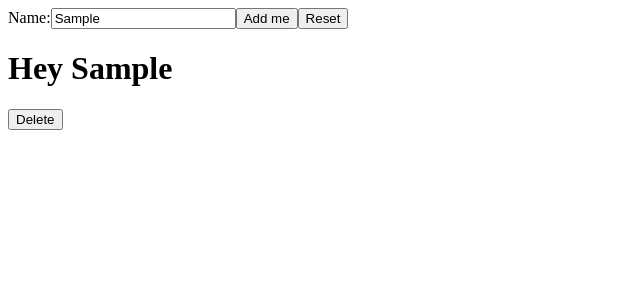
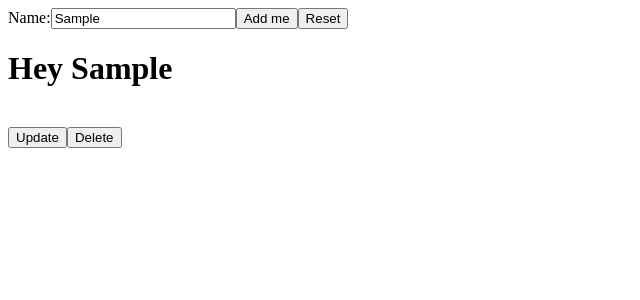
Before and after one commit to MagdalenaOuirane/Divination-react, a React (Create React App) app: page / in a window 1280 px wide. Both pictures are taken after typing "Sample" into the empty fields and a click on the button "Add me". Shown: the top 300 px of the page, without its empty margins (0-640 px from the left). Built offline with nearby package versions, Linux system fonts and the light colour scheme.

Commit message:
add  button update

```diff
--- a/src/NameMap.js
+++ b/src/NameMap.js
@@ -3,10 +3,18 @@ import React from 'react';
 
 const NameMap = (props) => (
 
+    <div>
 
-    <div>
-        <h1>Hey {props.nameValue} </h1>
+
+        {/* {props.nameValue.length > 0 ? */}
+        <h1> Hey {props.nameValue} </h1>
+        {/* : null} */}
+        <br />
+
+        <button onClick={props.onUpdate}>Update</button>
+
         <button onClick={props.onDelete}>Delete</button>
+
     </div>
 )
 
```
